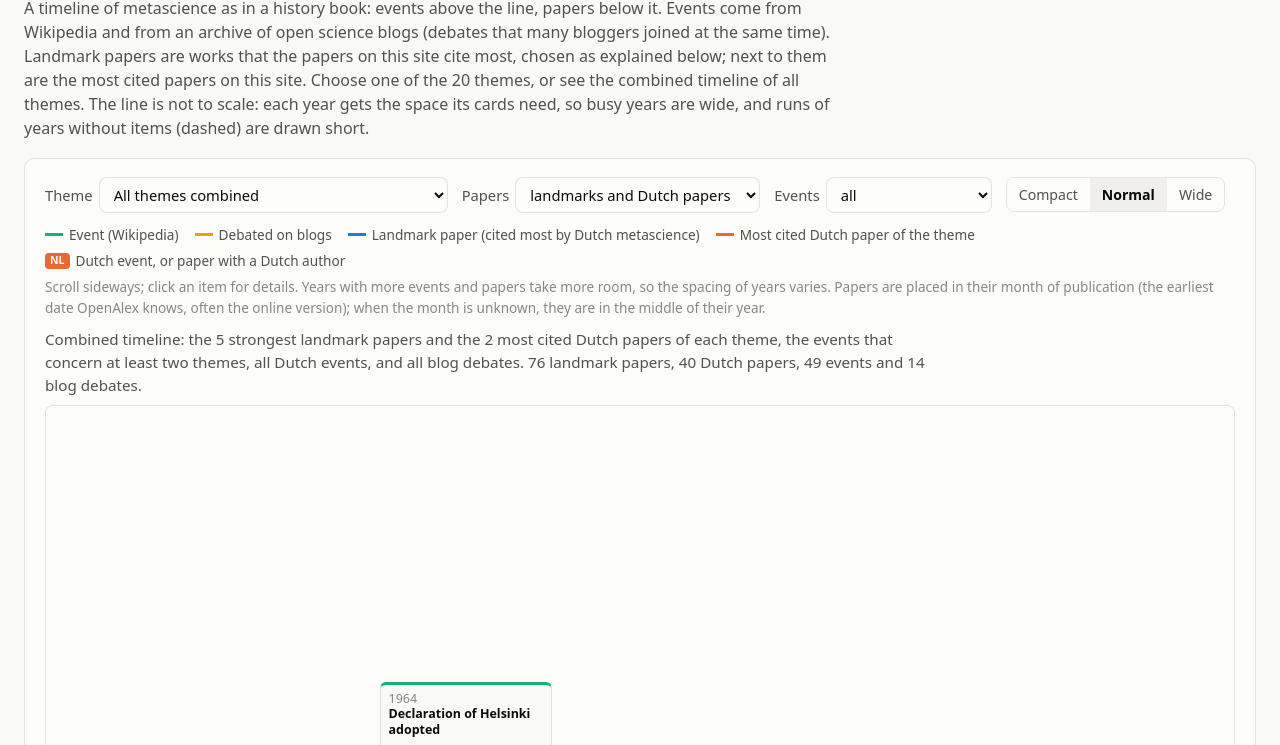
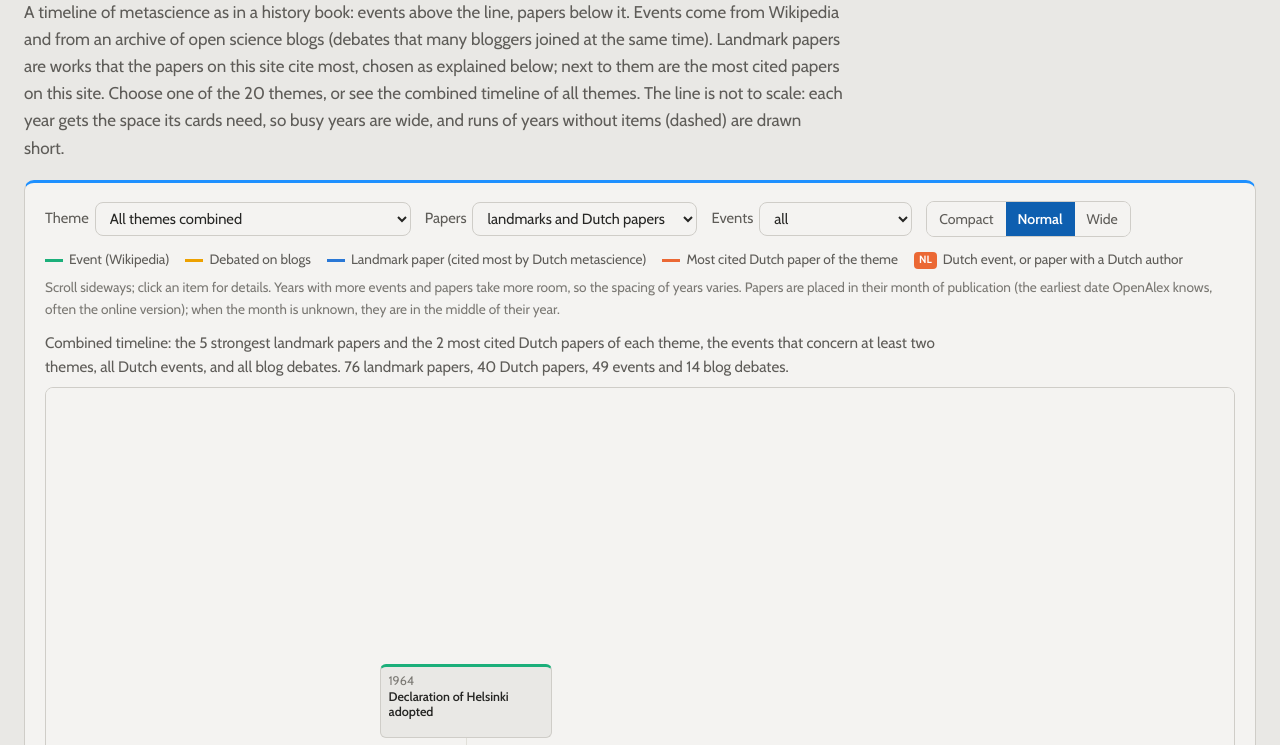
Before and after one commit to Lakens/dutch-metascience, a plain HTML site: page docs/history.html in a window 1280 px wide. Shown: the part 155-900 px from the top of the page. Drawn offline with Linux system fonts and the light colour scheme.

Commit message:
Metacheck look with blue accents; one footer on every page
- Cabin font (SIL Open Font License) served from the site, warm grey page with
  lighter cards and a blue line on top of each card
- Accent: DodgerBlue for lines and in dark mode, a darker blue for link text and
  pressed buttons on the light page
- Every page footer points to the About page for data sources, data quality and
  AI judgments

```diff
--- a/docs/assets/common.js
+++ b/docs/assets/common.js
@@ -77,7 +77,7 @@ function baseLayout(extra = {}) {
   return Object.assign({
     paper_bgcolor: "rgba(0,0,0,0)", plot_bgcolor: "rgba(0,0,0,0)",
     dragmode: false,   // no zooming or panning by dragging; the maps set "zoom" and use MAP_CONFIG
-    font: { family: 'system-ui, -apple-system, "Segoe UI", sans-serif', color: ink, size: 13 },
+    font: { family: '"Cabin", "Gill Sans", "Segoe UI", sans-serif', color: ink, size: 13 },
     margin: { l: 50, r: 20, t: 10, b: 40 },
     hoverlabel: { bgcolor: cssVar("--surface-1"), bordercolor: cssVar("--axis"), font: { color: cssVar("--text-primary") } },
     legend: { orientation: "h", y: -0.18, font: { color: ink } },
--- a/docs/assets/style.css
+++ b/docs/assets/style.css
@@ -1,15 +1,28 @@
+/* Look taken from the metacheck website (lakens.github.io/psyarxiv_metacheck), 26 Nov 2026: the font Cabin, a
+   humanist sans serif (SIL Open Font License, fonts/OFL-Cabin.txt), served from this site so that visitors' browsers
+   contact no other site; a warm light grey page with lighter cards; blue instead of metacheck's green: DodgerBlue for
+   lines and in dark mode, a darker blue for link text and pressed buttons on the light page (DodgerBlue text would be
+   too light to read there: contrast 2.6 against the page, 5.2 for the darker blue). */
+@font-face {
+  font-family: "Cabin"; src: url("fonts/Cabin.ttf") format("truetype");
+  font-weight: 400 700; font-stretch: 75% 100%; font-style: normal; font-display: swap;
+}
+@font-face {
+  font-family: "Cabin"; src: url("fonts/Cabin-Italic.ttf") format("truetype");
+  font-weight: 400 700; font-stretch: 75% 100%; font-style: italic; font-display: swap;
+}
 :root {
   color-scheme: light;
-  --page: #f9f9f7;
-  --surface-1: #fcfcfb;
-  --surface-2: #f0efec;
-  --text-primary: #0b0b0b;
-  --text-secondary: #52514e;
-  --text-muted: #898781;
+  --page: #e9e8e5;
+  --surface-1: #f4f3f1;
+  --surface-2: #e4e3df;
+  --text-primary: #262624;
+  --text-secondary: #5e5c58;
+  --text-muted: #7a7873;
   --grid: #e1e0d9;
   --axis: #c3c2b7;
-  --border: rgba(11, 11, 11, 0.10);
-  --accent: #2a78d6;
+  --border: #cfcdc8;
+  --accent: #0e5fb0; --accent-line: #1e90ff; --on-accent: #ffffff;
   --series-1: #2a78d6; --series-2: #eb6834; --series-3: #1baf7a; --series-4: #eda100;
   --series-5: #e87ba4; --series-6: #008300; --series-7: #6250d6; --series-8: #e34948;
   --other: #b9b8b0;
@@ -20,14 +33,14 @@
   --cat-7: #0f8787; --cat-8: #f09600; --cat-9: #b4785a; --cat-10: #964b5a; --cat-11: #872d87; --cat-12: #ff78b4;
   --seq-0: #f0efec; --seq-1: #cde2fb; --seq-2: #86b6ef; --seq-3: #3987e5; --seq-4: #1c5cab; --seq-5: #0d366b;
   --radius: 10px;
-  font-family: system-ui, -apple-system, "Segoe UI", sans-serif;
+  font-family: "Cabin", "Gill Sans", "Gill Sans MT", "Segoe UI", sans-serif;
 }
 @media (prefers-color-scheme: dark) {
   :root:where(:not([data-theme="light"])) {
     color-scheme: dark;
     --page: #0d0d0d; --surface-1: #1a1a19; --surface-2: #232321;
     --text-primary: #f0efec; --text-secondary: #c3c2b7; --text-muted: #898781;
-    --grid: #2c2c2a; --axis: #383835; --border: rgba(255, 255, 255, 0.10); --accent: #3987e5;
+    --grid: #2c2c2a; --axis: #383835; --border: rgba(255, 255, 255, 0.10); --accent: #1e90ff; --accent-line: #1e90ff; --on-accent: #0b0b0b;
     --series-1: #3987e5; --series-2: #d95926; --series-3: #199e70; --series-4: #c98500;
     --series-5: #d55181; --series-6: #0ca30c; --series-7: #9085e9; --series-8: #e66767;
     --other: #4a4a46;
@@ -40,7 +53,7 @@
   color-scheme: dark;
   --page: #0d0d0d; --surface-1: #1a1a19; --surface-2: #232321;
   --text-primary: #f0efec; --text-secondary: #c3c2b7; --text-muted: #898781;
-  --grid: #2c2c2a; --axis: #383835; --border: rgba(255, 255, 255, 0.10); --accent: #3987e5;
+  --grid: #2c2c2a; --axis: #383835; --border: rgba(255, 255, 255, 0.10); --accent: #1e90ff; --accent-line: #1e90ff; --on-accent: #0b0b0b;
   --series-1: #3987e5; --series-2: #d95926; --series-3: #199e70; --series-4: #c98500;
   --series-5: #d55181; --series-6: #0ca30c; --series-7: #9085e9; --series-8: #e66767;
   --other: #4a4a46;
@@ -51,8 +64,9 @@
 
 * { box-sizing: border-box; }
 html, body { margin: 0; }
-body { background: var(--page); color: var(--text-primary); line-height: 1.5; overflow-x: hidden; }
-a { color: var(--accent); }
+body { background: var(--page); color: var(--text-primary); line-height: 1.6; overflow-x: hidden; font-size: 17px;
+  font-kerning: normal; -webkit-font-smoothing: antialiased; }
+a { color: var(--accent); text-decoration-thickness: 1px; text-underline-offset: 2px; }
 header.site {
   position: sticky; top: 0; z-index: 20; background: var(--surface-1); border-bottom: 1px solid var(--border);
   display: flex; align-items: center; gap: 16px; padding: 10px 24px; flex-wrap: wrap;
@@ -74,7 +88,8 @@ header.site nav a {
   color: var(--text-secondary); text-decoration: none; padding: 6px 10px; border-radius: 8px; font-size: 0.95rem;
 }
 header.site nav a:hover { background: var(--surface-2); color: var(--text-primary); }
-header.site nav a[aria-current="page"] { background: var(--surface-2); color: var(--text-primary); font-weight: 600; }
+header.site nav a[aria-current="page"] { background: var(--surface-2); color: var(--text-primary); font-weight: 600;
+  box-shadow: inset 0 -2px var(--accent-line); }
 #theme-toggle {
   border: 1px solid var(--border); background: var(--surface-1); color: var(--text-secondary);
   border-radius: 8px; padding: 6px 10px; cursor: pointer; font: inherit; font-size: 0.9rem;
@@ -88,8 +103,10 @@ p.lede { color: var(--text-secondary); max-width: 820px; margin-top: 4px; }
 .small { font-size: 0.875rem; }
 .card {
   background: var(--surface-1); border: 1px solid var(--border); border-radius: var(--radius);
-  padding: 18px 20px; margin: 18px 0;
+  padding: 18px 20px; margin: 18px 0; border-top: 3px solid var(--accent-line);
 }
+/* a card inside a card (the frame around the map and network) gets no accent line */
+.card .card { border-top: 1px solid var(--border); }
 .card .sub { color: var(--text-secondary); margin: 0 0 12px; font-size: 0.95rem; max-width: 900px; }
 .grid { display: grid; gap: 18px; }
 .grid.two { grid-template-columns: repeat(auto-fit, minmax(420px, 1fr)); }
@@ -109,7 +126,7 @@ input[type="search"] { width: 260px; max-width: 100%; }
   font: inherit; font-size: 0.88rem; border: 0; background: var(--surface-1); color: var(--text-secondary);
   padding: 6px 12px; cursor: pointer;
 }
-.seg button[aria-pressed="true"] { background: var(--surface-2); color: var(--text-primary); font-weight: 600; }
+.seg button[aria-pressed="true"] { background: var(--accent); color: var(--on-accent); font-weight: 600; }
 .chart { width: 100%; min-height: 380px; }
 .chart.tall { min-height: 620px; }
 .legend { display: flex; flex-wrap: wrap; gap: 6px 14px; font-size: 0.85rem; color: var(--text-secondary); margin: 8px 0; }
--- a/docs/history.html
+++ b/docs/history.html
@@ -111,9 +111,7 @@
     <p class="sub" id="method"></p>
   </section>
 </main>
-<footer>Events: Wikipedia (CC BY-SA), each linked to its article; every event's date was checked automatically
-against the article text. Papers and reference lists: OpenAlex (CC0). Blog debates: the Open Science Blogs Archive, linked to the original posts or
-their Wayback Machine copies. Event texts and blog summaries written by Claude (Anthropic).</footer>
+<footer>For data sources, data quality, and AI judgments, see the <a href="about.html">About</a> page.</footer>
 
 <script>
 Promise.all([load("history"), Me.ready])
```
Also changed, not shown: docs/funding.html (+1 -1 lines), docs/index.html (+4 -3 lines), docs/inferences.html (+1 -1 lines), docs/papers.html (+1 -1 lines), docs/people.html (+1 -1 lines), docs/places.html (+1 -1 lines), docs/socials.html (+2 -3 lines), docs/assets/fonts/Cabin-Italic.ttf (added), docs/assets/fonts/Cabin.ttf (added), docs/assets/fonts/OFL-Cabin.txt (added).
